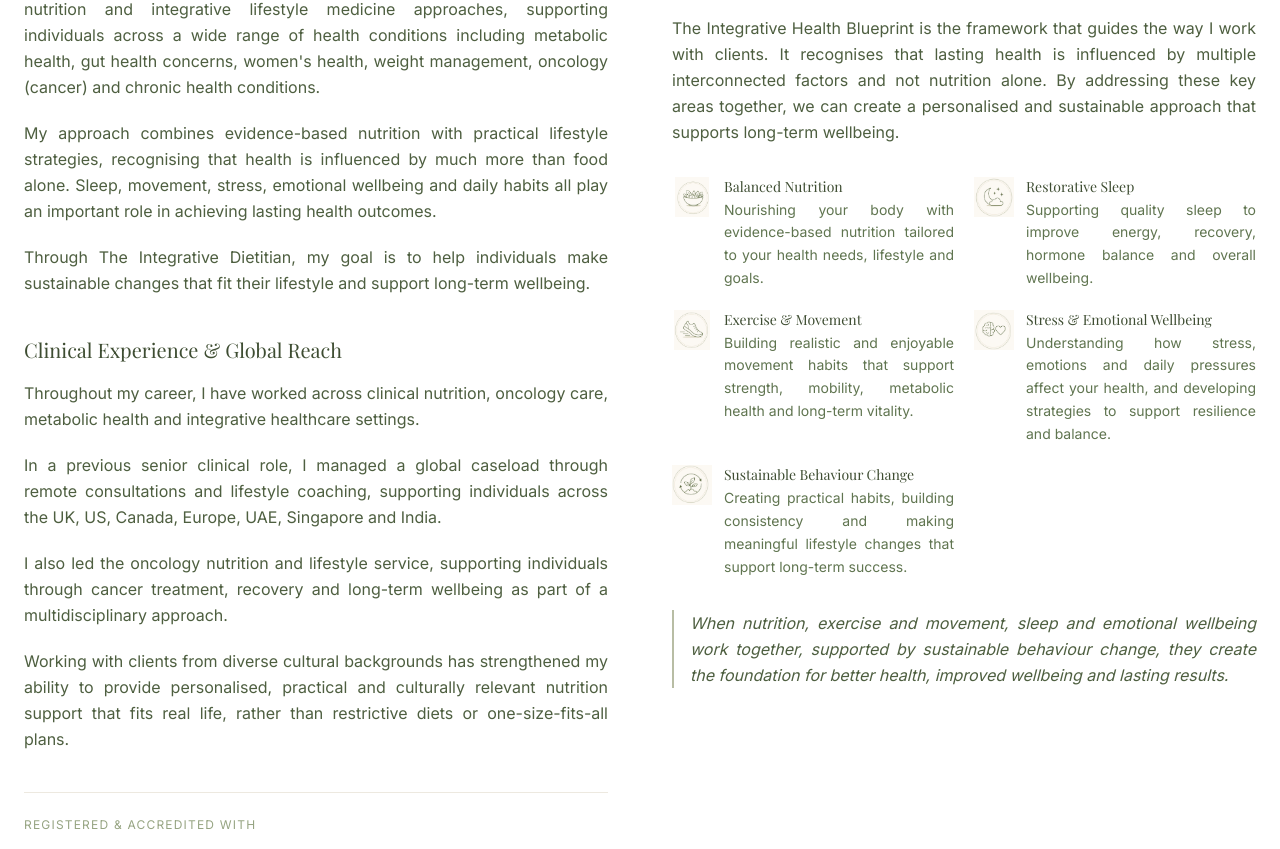
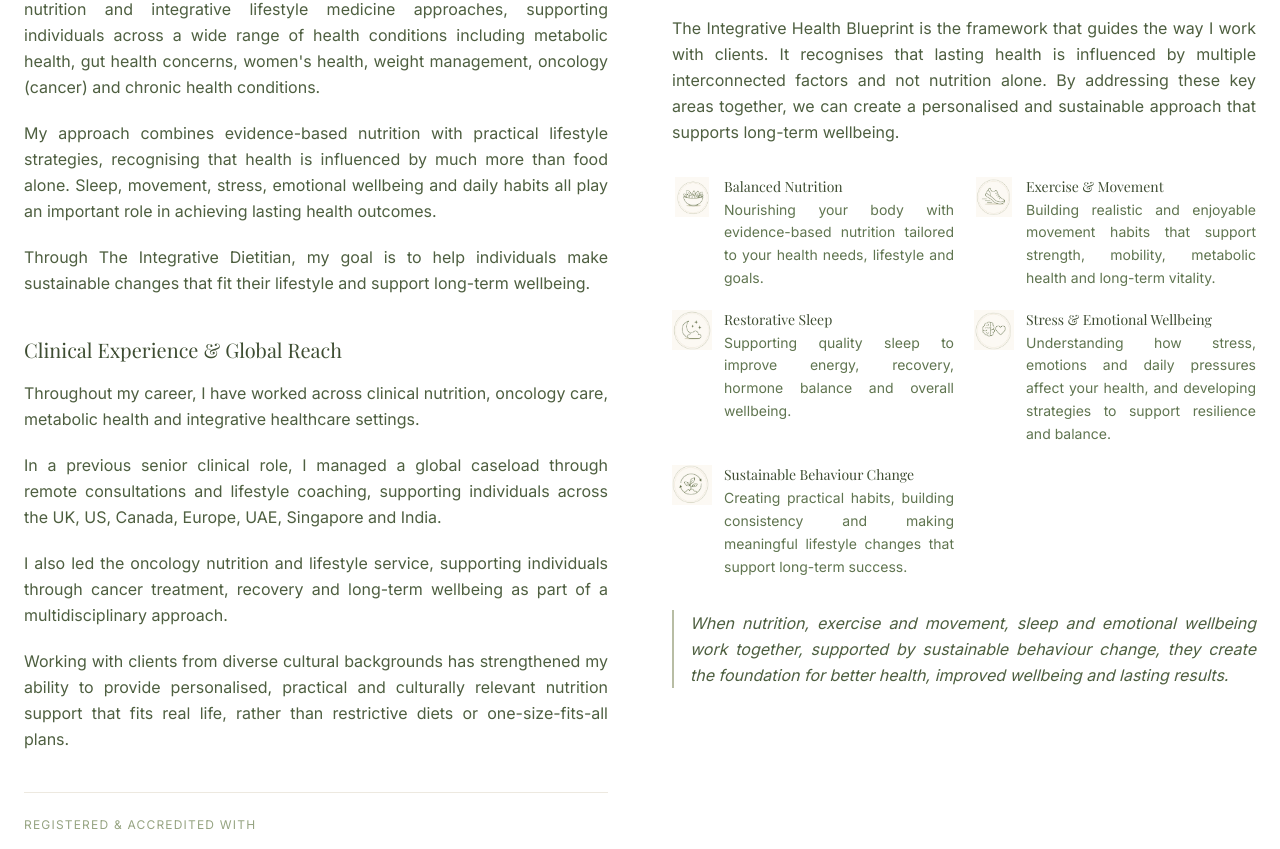
Before and after one commit to prachi-ak/dietitianprachi-website, a Next.js app: page / in a window 1280 px wide. Shown: the part 1936-2785 px from the top of the page. Built offline with nearby package versions, Linux system fonts and the light colour scheme; a web font is replaced by a local one.

Commit message:
changed prices and email format

```diff
--- a/src/components/About.tsx
+++ b/src/components/About.tsx
@@ -7,14 +7,14 @@ const blueprintPillars = [
     desc:  'Nourishing your body with evidence-based nutrition tailored to your health needs, lifestyle and goals.',
   },
   {
+    icon:  '/icons/exercise.png',
+    title: 'Exercise & Movement',
+    desc:  'Building realistic and enjoyable movement habits that support strength, mobility, metabolic health and long-term vitality.',
+  },
+  {
     icon:  '/icons/sleep.png',
     title: 'Restorative Sleep',
     desc:  'Supporting quality sleep to improve energy, recovery, hormone balance and overall wellbeing.',
-  },
-  {
-    icon:  '/icons/exercise.png',
-    title: 'Exercise & Movement',
-    desc:  'Building realistic and enjoyable movement habits that support strength, mobility, metabolic health and long-term vitality.',
   },
   {
     icon:  '/icons/wellbeing.png',
@@ -198,7 +198,6 @@ export default function About() {
         {/* ── Conditions I Support ── */}
         <div className="mt-24 pt-16 border-t border-sage-100">
           <div className="text-center mb-12">
-            <p className="section-label">Expertise</p>
             <h2 className="section-heading text-4xl">Conditions I Support</h2>
           </div>
 
@@ -232,7 +231,6 @@ export default function About() {
         {/* ── Why Clients Choose to Work With Me ── */}
         <div className="mt-20 pt-16 border-t border-sage-100">
           <div className="text-center mb-10">
-            <p className="section-label">Why Choose</p>
             <h2 className="section-heading text-4xl">Why Clients Choose to Work With Me</h2>
           </div>
           <div className="grid sm:grid-cols-2 gap-3 max-w-3xl mx-auto">
--- a/src/components/Hero.tsx
+++ b/src/components/Hero.tsx
@@ -22,7 +22,7 @@ export default function Hero() {
             <span className="text-sage-500">Dietitian</span>
           </h1>
 
-          <p className="font-serif text-xl md:text-2xl text-sage-600 italic mb-7 leading-snug">
+          <p className="font-serif text-xl md:text-2xl text-sage-600 italic mb-7 leading-snug max-w-lg text-left">
             Evidence-Based Nutrition &amp; Lifestyle Support for Lasting Health
           </p>
 
--- a/src/components/HowItWorks.tsx
+++ b/src/components/HowItWorks.tsx
@@ -1,45 +1,37 @@
 const steps = [
   {
     number: '01',
-    title:  'Comprehensive Assessment',
-    desc:   'We explore your health history, symptoms, nutrition, lifestyle and personal goals in depth.',
+    title:  'Choose Your Service',
+    desc:   'Select the programme that matches your current needs, from a free introductory call to a full initial assessment.',
   },
   {
     number: '02',
-    title:  'Identify Key Drivers',
-    desc:   'Together we explore the underlying factors and lifestyle influences contributing to your current health concerns.',
+    title:  'Select a Date and Time',
+    desc:   'Pick a time that works for you. All consultations are available online via video call, or in-person if you are based in the UK.',
   },
   {
     number: '03',
-    title:  'Personalised Nutrition & Lifestyle Plan',
-    desc:   'Receive a tailored plan built around your needs, preferences and lifestyle.',
-  },
-  {
-    number: '04',
-    title:  'Plan Review & Next Steps',
-    desc:   'We review your personalised plan and provide guidance to help you confidently implement your recommendations. An email check-in is included to support you as you get started.',
+    title:  'Secure Your Booking',
+    desc:   'Complete your details and, where applicable, pay securely via Stripe. You will receive a confirmation once Prachi approves your booking.',
   },
 ];
 
 export default function HowItWorks() {
   return (
-    <section className="py-24 bg-white">
-      <div className="max-w-7xl mx-auto px-6">
+    <section className="py-24 bg-white border-t border-sage-100">
+      <div className="max-w-6xl mx-auto px-6">
         <div className="text-center mb-14">
-          <p className="section-label">The Process</p>
-          <h2 className="section-heading text-4xl mb-4">Your Consultation Journey</h2>
+          <h2 className="section-heading text-4xl mb-4">How It Works</h2>
         </div>
 
-        <div className="grid md:grid-cols-2 gap-10">
+        <div className="grid md:grid-cols-3 gap-10">
           {steps.map((step) => (
-            <div key={step.number} className="flex gap-6 items-start">
-              <span className="font-serif text-5xl text-sage-200 leading-none select-none flex-shrink-0">
+            <div key={step.number} className="flex flex-col items-start">
+              <span className="font-serif text-5xl text-sage-200 leading-none mb-4 select-none">
                 {step.number}
               </span>
-              <div>
-                <p className="font-serif text-sage-800 text-xl mb-2">{step.title}</p>
-                <p className="font-sans text-sage-600 text-base leading-relaxed">{step.desc}</p>
-              </div>
+              <p className="font-serif text-sage-800 text-lg mb-3">{step.title}</p>
+              <p className="font-sans text-sage-600 text-sm leading-relaxed">{step.desc}</p>
             </div>
           ))}
         </div>
--- a/src/data/content.ts
+++ b/src/data/content.ts
@@ -22,7 +22,7 @@ export const services = [
     groupLabel: 'Personalised Nutrition & Lifestyle Support',
     name: 'Initial Consultation',
     duration: '60 minutes',
-    price: 2,
+    price: 120,
     currency: 'GBP',
     description:
       'A comprehensive assessment of your medical history, diet, and lifestyle, resulting in a fully personalised nutrition and lifestyle plan.',
@@ -49,7 +49,7 @@ export const services = [
     groupLabel: 'Personalised Nutrition & Lifestyle Support',
     name: 'Follow-Up Consultation',
     duration: '30 minutes',
-    price: 1,
+    price: 60,
     currency: 'GBP',
     description:
       'A structured review to assess progress, refine your plan, and provide ongoing support for long-term results.',
@@ -66,7 +66,7 @@ export const services = [
     groupLabel: 'Specialist Cancer (Oncology) Nutrition & Lifestyle Support',
     name: 'Initial Consultation',
     duration: '75 minutes',
-    price: 4,
+    price: 150,
     currency: 'GBP',
     description:
       'A specialist assessment providing evidence-based nutritional and lifestyle care for individuals undergoing cancer treatment, recovery, or survivorship.',
@@ -85,7 +85,7 @@ export const services = [
     groupLabel: 'Specialist Cancer (Oncology) Nutrition & Lifestyle Support',
     name: 'Follow-Up Consultation',
     duration: '45 minutes',
-    price: 3,
+    price: 90,
     currency: 'GBP',
     description:
       'Ongoing specialist support to monitor nutrition status, manage symptoms, and adjust your plan throughout treatment and recovery.',
--- a/src/lib/email.ts
+++ b/src/lib/email.ts
@@ -22,14 +22,14 @@ function baseStyle() {
 
 function header() {
   return `<div style="background:#a8d0a0;padding:28px 32px;">
-    <p style="margin:0;color:#254325;font-size:22px;letter-spacing:0.5px;">Dietitian Prachi</p>
+    <p style="margin:0;color:#254325;font-size:22px;letter-spacing:0.5px;">The Integrative Dietitian</p>
     <p style="margin:4px 0 0;color:#376537;font-size:13px;">Prachi Acharekar, HCPC Registered Dietitian</p>
   </div>`;
 }
 
 function footer() {
   return `<div style="padding:20px 32px;background:#f4f9f1;border-top:1px solid #cce6c5;">
-    <p style="margin:0;color:#5a6b5b;font-size:12px;">Dietitian Prachi by Prachi Acharekar &bull; HCPC No. DT035388 &bull; BDA No. 1031144</p>
+    <p style="margin:0;color:#5a6b5b;font-size:12px;">The Integrative Dietitian &bull; Prachi Acharekar, HCPC Registered Dietitian</p>
   </div>`;
 }
 
@@ -119,14 +119,14 @@ export async function sendClientReceiptEmail(booking: Booking, meetUrl: string)
       <p style="color:#2c3e2d;font-size:14px;margin-top:28px;">
         Warm regards,<br/>
         <strong>Prachi Acharekar</strong><br/>
-        HCPC Registered Dietitian, Dietitian Prachi
+        HCPC Registered Dietitian, The Integrative Dietitian
       </p>
     </div>
     ${footer()}
   </div>`;
 
   await getTransporter().sendMail({
-    from:    `"Prachi Acharekar - Dietitian Prachi" <${process.env.SMTP_USER}>`,
+    from:    `"Prachi Acharekar - The Integrative Dietitian" <${process.env.SMTP_USER}>`,
     to:      booking.clientEmail,
     subject: `Confirmed: ${booking.serviceName} on ${booking.date} at ${booking.time}`,
     html,
@@ -164,7 +164,7 @@ export async function sendAdminNotificationEmail(booking: Booking, meetUrl: stri
   </div>`;
 
   await getTransporter().sendMail({
-    from:    `"Dietitian Prachi Bookings" <${process.env.SMTP_USER}>`,
+    from:    `"The Integrative Dietitian Bookings" <${process.env.SMTP_USER}>`,
     to:      adminEmail,
     subject: `New booking: ${booking.clientName} - ${booking.serviceName} on ${booking.date}`,
     html,
```
